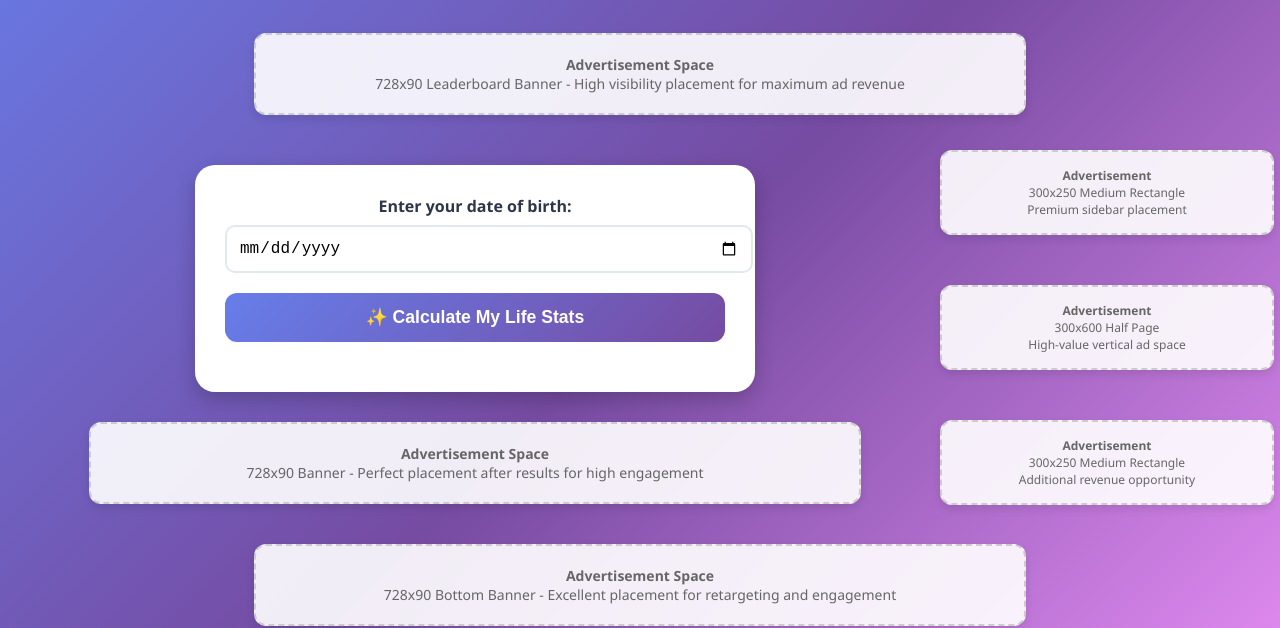
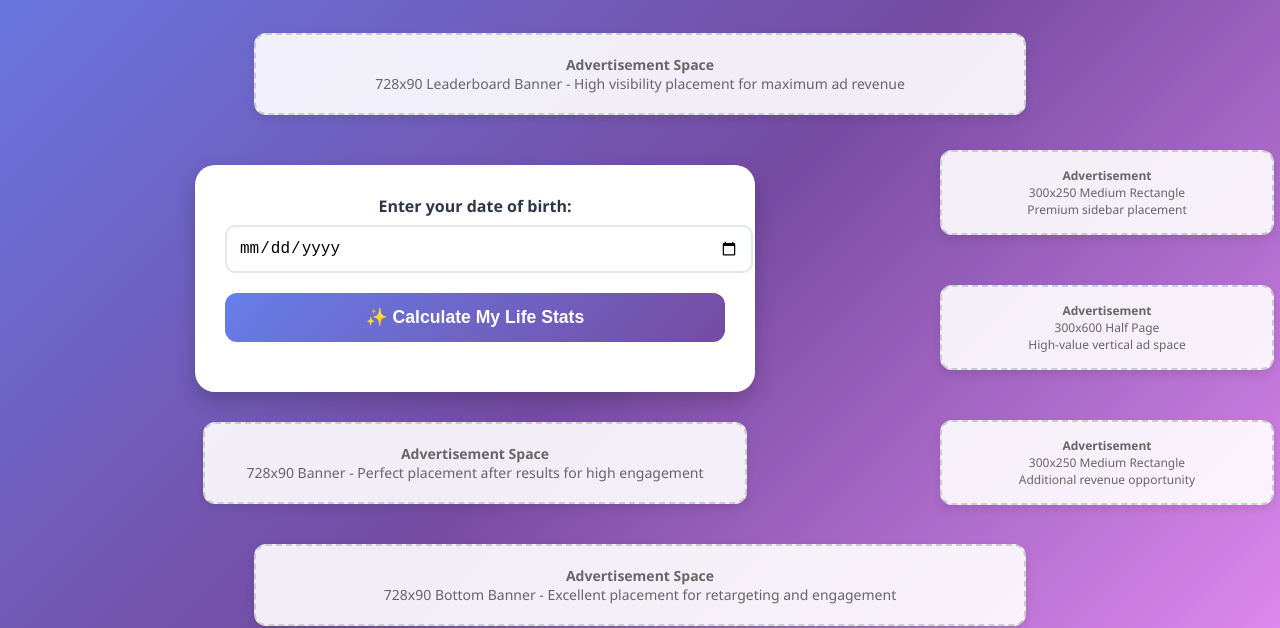
Before and after one commit to crossroadstechservices-ai/crossroadstechservices-ai-LifeStatsCalculator, a plain HTML site: page index.html in a window 1280 px wide. Shown: the part 176-804 px from the top of the page. Drawn offline with Linux system fonts and the light colour scheme.

Commit message:
Update index.html

```diff
--- a/index.html
+++ b/index.html
@@ -336,7 +336,7 @@
       </main>
 
       <!-- In-content Ad Banner -->
-      <div class="ad-banner" style="margin-top: 30px;">
+      <div class="ad-banner" style="margin-top: 30px; max-width: 500px;">
         <strong>Advertisement Space</strong><br>
         728x90 Banner - Perfect placement after results for high engagement
       </div>
```
